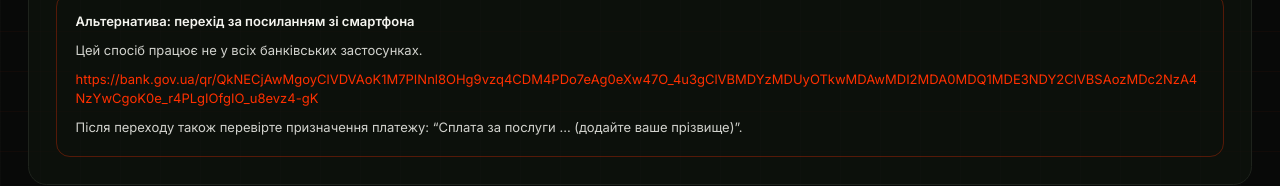
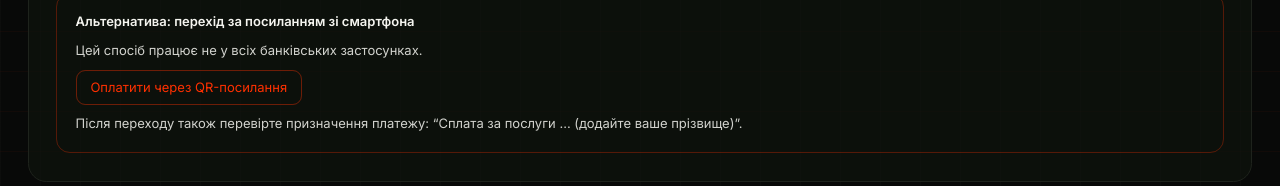
Before and after one commit to VasileAdicto/bikelab-site, a Next.js app: page /training in a window 1280 px wide. Shown: the part 1409-1595 px from the top of the page. Built offline with nearby package versions, Linux system fonts and the light colour scheme.

Commit message:
Update payment link in TrainingPage component to use localized text and enhance button styling for better user experience

```diff
--- a/src/app/training/page.tsx
+++ b/src/app/training/page.tsx
@@ -131,9 +131,9 @@ export default function TrainingPage() {
             href={PAYMENT_LINK}
             target="_blank"
             rel="noopener noreferrer"
-            className="block break-all text-accent hover:underline"
+            className="inline-flex items-center rounded-lg border border-accent/40 bg-accent-dim px-3 py-1.5 text-accent hover:border-accent/70 hover:underline"
           >
-            {PAYMENT_LINK}
+            Оплатити через QR-посилання
           </a>
           <p className="text-foreground/85">
             Після переходу також перевірте призначення платежу: “Сплата за послуги ... (додайте ваше
```
